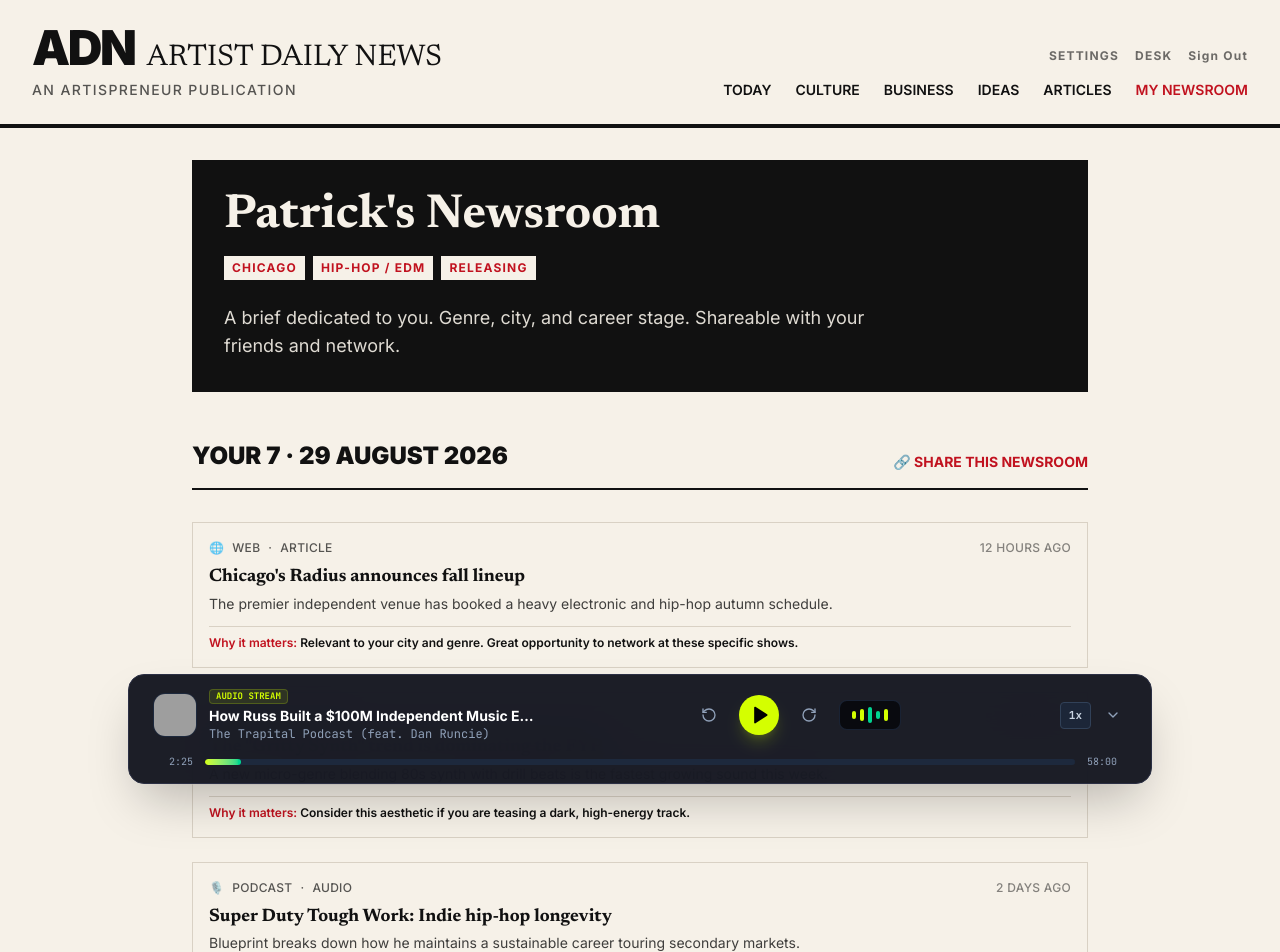
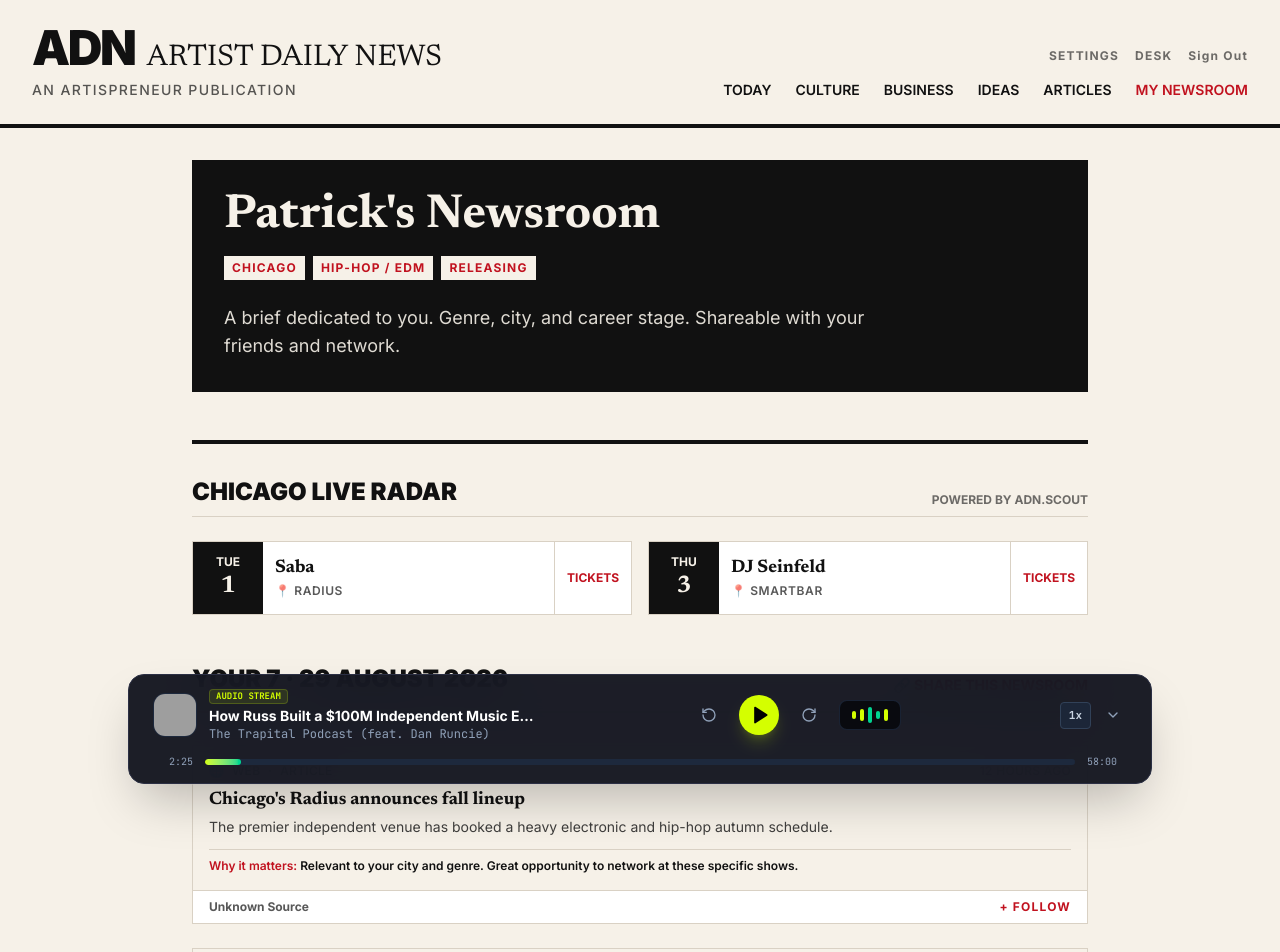
Before and after one commit to diamitani/artistdailynews, a Next.js app: page /news/newsroom in a window 1280 px wide. Shown: the top 952 px of the page. Built offline with nearby package versions, Linux system fonts and the light colour scheme; no server answers; the database is empty; grey boxes are pictures that could not be loaded.

Commit message:
feat: complete Phase 4 v2 Architecture and expanded Agent team

```diff
--- a/src/app/news/newsroom/page.tsx
+++ b/src/app/news/newsroom/page.tsx
@@ -1,5 +1,6 @@
 import React from 'react';
 import { ArticleCard } from '@/components/news/ArticleCard';
+import { LiveRail } from '@/components/news/LiveRail';
 import { getNewsroomForUser } from '@/lib/adn-db';
 
 // Using a mock auth user id for now until standard auth is wired
@@ -55,6 +56,24 @@
       }))
     : mockItems;
 
+  // Mock Chicago Live Rail Data
+  const mockLiveEvents = [
+    {
+      artist: 'Saba',
+      venue: 'Radius',
+      date: new Date(Date.now() + 86400000 * 3).toISOString(), // +3 days
+      genres: ['hip-hop'],
+      ticketUrl: '#'
+    },
+    {
+      artist: 'DJ Seinfeld',
+      venue: 'Smartbar',
+      date: new Date(Date.now() + 86400000 * 5).toISOString(), // +5 days
+      genres: ['electronic'],
+      ticketUrl: '#'
+    }
+  ];
+
   return (
     <div className="max-w-4xl mx-auto">
       {/* Personalized Greeting Header */}
@@ -69,6 +88,9 @@
           A brief dedicated to you. Genre, city, and career stage. Shareable with your friends and network.
         </p>
       </div>
+
+      {/* Live Rail Component */}
+      <LiveRail city="Chicago" events={mockLiveEvents} />
 
       <div className="flex justify-between items-end border-b-2 border-[#111111] pb-4 mb-8">
         <h3 className="font-sans font-black text-2xl uppercase text-[#111111]">
--- a/src/components/news/ArticleCard.tsx
+++ b/src/components/news/ArticleCard.tsx
@@ -2,6 +2,7 @@
 
 interface ArticleCardProps {
   platform: string;
+  sourceName?: string; // Add sourceName for the Follow feature
   mediaType: string;
   title: string;
   dek: string;
@@ -10,7 +11,7 @@
   url: string;
 }
 
-export function ArticleCard({ platform, mediaType, title, dek, whyItMatters, timestamp, url }: ArticleCardProps) {
+export function ArticleCard({ platform, sourceName = 'Unknown Source', mediaType, title, dek, whyItMatters, timestamp, url }: ArticleCardProps) {
   // Map platforms to glyphs or short text
   const platformGlyphs: Record<string, string> = {
     web: '🌐',
@@ -25,11 +26,12 @@
   const glyph = platformGlyphs[platform.toLowerCase()] || '📄';
 
   return (
+    <div className="flex flex-col border border-[#D9D1C4] bg-[#F6F1E8] hover:border-[#111111] transition-colors relative group h-full">
       <a
         href={url}
         target="_blank"
         rel="noopener noreferrer"
-      className="block group border border-[#D9D1C4] bg-[#F6F1E8] p-4 hover:border-[#111111] transition-colors"
+        className="block p-4 flex-grow"
       >
         <div className="flex items-center space-x-2 text-[12px] font-sans font-medium text-[#111111]/70 mb-2 uppercase tracking-wide">
           <span>{glyph}</span>
@@ -55,5 +57,22 @@
           </div>
         )}
       </a>
+
+      {/* Source & Follow Bar */}
+      <div className="px-4 py-2 border-t border-[#D9D1C4] bg-white flex justify-between items-center text-xs font-sans mt-auto">
+        <span className="font-bold text-[#111111]/70 truncate max-w-[70%]">{sourceName}</span>
+        <button
+          className="font-bold uppercase tracking-widest text-[#C1121F] hover:text-[#111111]"
+          title="Follow this source in your Newsroom"
+          onClick={(e) => {
+            e.preventDefault();
+            // Client-side action to insert into adn_user_sources goes here
+            alert(`Followed ${sourceName}`);
+          }}
+        >
+          + Follow
+        </button>
+      </div>
+    </div>
   );
 }
--- /dev/null
+++ b/src/components/news/LiveRail.tsx
@@ -0,0 +1,75 @@
+'use client';
+
+import React from 'react';
+
+interface LiveEvent {
+  artist: string;
+  venue: string;
+  date: string; // ISO date string or formatted date
+  genres: string[];
+  ticketUrl: string;
+}
+
+interface LiveRailProps {
+  city: string;
+  events: LiveEvent[];
+}
+
+export function LiveRail({ city, events }: LiveRailProps) {
+  if (!events || events.length === 0) {
+    return null;
+  }
+
+  return (
+    <div className="border-t-4 border-[#111111] pt-8 mb-12">
+      <div className="flex justify-between items-end mb-6 border-b border-[#D9D1C4] pb-2">
+        <h3 className="font-sans font-black text-2xl uppercase text-[#111111]">
+          {city} Live Radar
+        </h3>
+        <span className="font-sans text-xs font-bold uppercase text-[#111111]/60">
+          Powered by adn.scout
+        </span>
+      </div>
+
+      <div className="grid grid-cols-1 md:grid-cols-2 gap-4">
+        {events.map((event, idx) => {
+          const dateObj = new Date(event.date);
+          const day = dateObj.toLocaleDateString('en-US', { weekday: 'short' }).toUpperCase();
+          const date = dateObj.toLocaleDateString('en-US', { month: 'short', day: 'numeric' }).toUpperCase();
+
+          return (
+            <div key={idx} className="flex border border-[#D9D1C4] bg-white group hover:border-[#111111] transition-colors">
+              {/* Date Badge */}
+              <div className="bg-[#111111] text-[#F6F1E8] flex flex-col items-center justify-center p-3 min-w-[70px]">
+                <span className="font-sans text-xs font-bold uppercase">{day}</span>
+                <span className="font-serif text-2xl font-bold">{date.split(' ')[1]}</span>
+              </div>
+
+              {/* Event Info */}
+              <div className="p-3 flex-grow flex flex-col justify-center">
+                <h4 className="font-serif text-lg font-bold text-[#111111] leading-tight group-hover:text-[#C1121F]">
+                  {event.artist}
+                </h4>
+                <div className="flex items-center text-xs font-sans font-semibold text-[#111111]/70 mt-1 uppercase tracking-wider">
+                  <span>📍 {event.venue}</span>
+                </div>
+              </div>
+
+              {/* Action */}
+              <div className="p-3 flex items-center justify-center border-l border-[#D9D1C4]">
+                <a
+                  href={event.ticketUrl}
+                  target="_blank"
+                  rel="noopener noreferrer"
+                  className="font-sans text-xs font-bold uppercase text-[#C1121F] hover:underline"
+                >
+                  Tickets
+                </a>
+              </div>
+            </div>
+          );
+        })}
+      </div>
+    </div>
+  );
+}
```
Also changed, not shown: 4 other files (tests, documents, lock files or other folders). Lines whose indentation alone changed are shown as unchanged.
